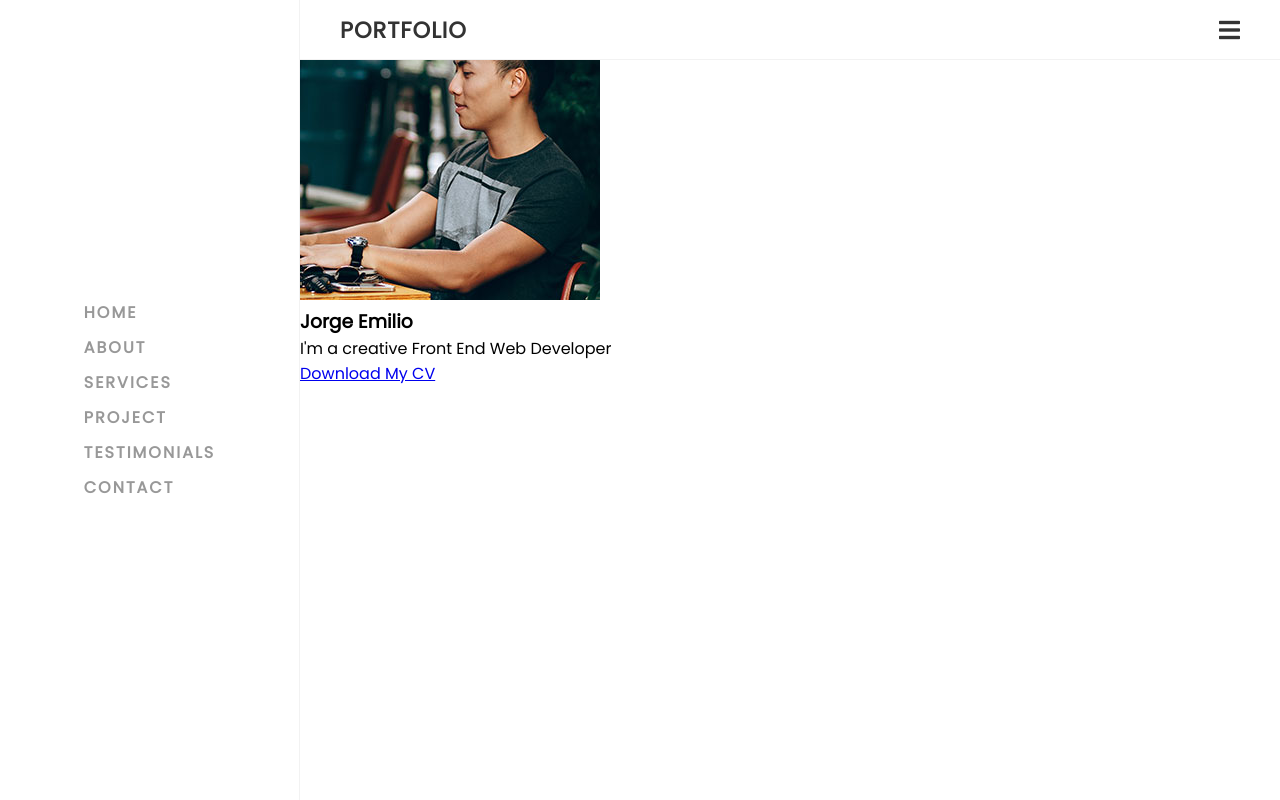
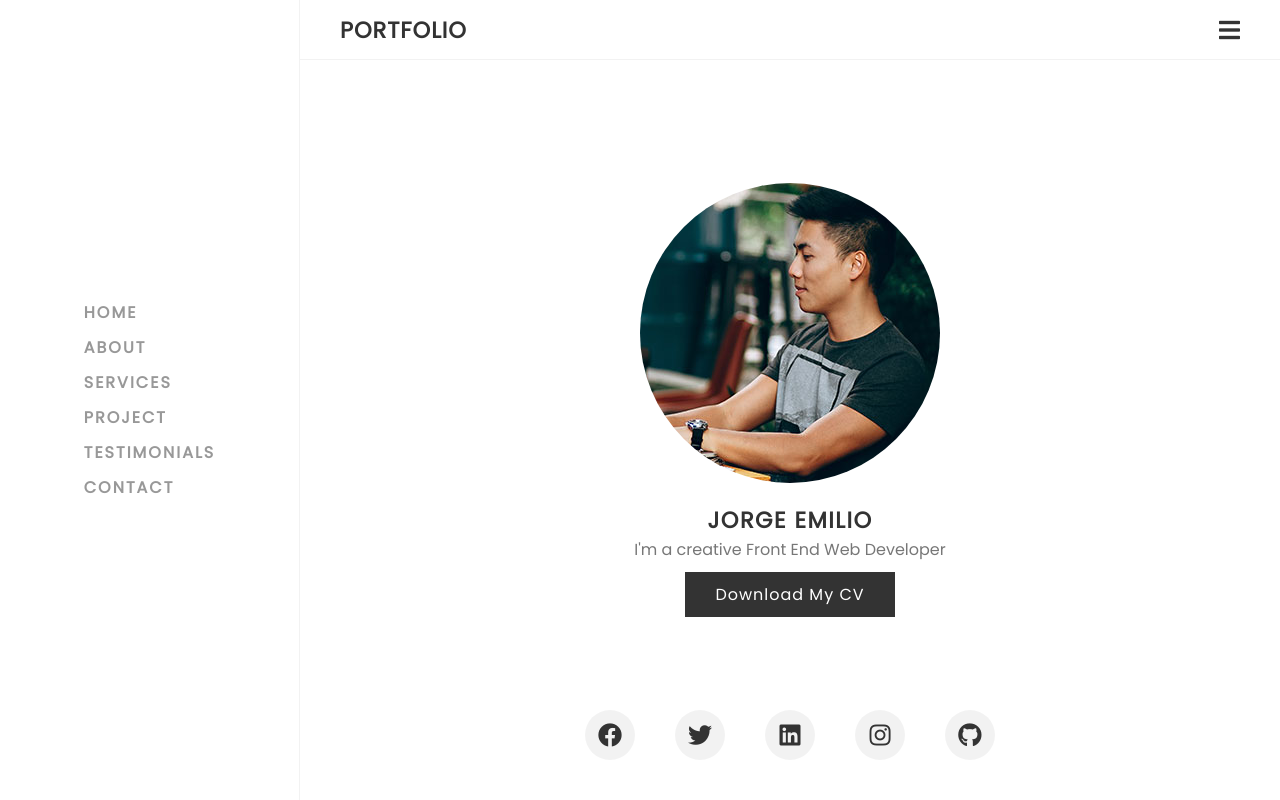
Before and after one commit to CesarArellano/Extra-Portfolio, a plain HTML site: page index.html in a window 1280 px wide. Drawn offline with Linux system fonts and the light colour scheme.

Commit message:
Adding banner and utils.css

```diff
--- a/css/style.css
+++ b/css/style.css
@@ -92,6 +92,7 @@ body {
   justify-content: space-between;
   align-items: center;
   transition: width 0.5s, left 0.5s;
+  z-index: 1;
 }
 
 .main .topbar.active {
@@ -118,3 +119,94 @@ body {
   font-size: 24px;
   color: var(--black);
 }
+
+section {
+  position: relative;
+  min-height: 100vh;
+}
+
+.banner {
+  display: flex;
+  justify-content: center;
+  align-items: center;
+  padding: 0 20px;
+}
+
+.banner .content {
+  display: flex;
+  justify-content: center;
+  align-items: center;
+  flex-direction: column;
+}
+
+.banner .imgBox {
+  position: relative;
+  width: 300px;
+  height: 300px;
+  overflow: hidden;
+  border-radius: 50%;
+  margin-bottom: 20px;
+}
+
+.banner .imgBox img {
+  position: absolute;
+  top: 0;
+  left: 0;
+  width: 100%;
+  height: 100%;
+  object-fit: cover;
+}
+
+h3 {
+  position: relative;
+  font-size: 1.4em;
+  color: var(--black);
+  letter-spacing: 1.5px;
+  text-transform: uppercase;
+}
+
+p {
+  color: #777;
+}
+
+.btn {
+  position: relative;
+  padding: 10px 30px;
+  background: var(--black);
+  color: var(--white);
+  font-weight: 400;
+  letter-spacing: 1px;
+  margin-top: 10px;
+  text-decoration: none;
+}
+
+.socialMedia {
+  position: absolute;
+  bottom: 20px;
+  display: flex;
+}
+
+.socialMedia li {
+  list-style: none;
+}
+
+.socialMedia li a {
+  width: 50px;
+  height: 50px;
+  background: rgba(0, 0, 0, 0.05);
+  font-size: 24px;
+  margin: 20px;
+  border-radius: 50%;
+  display: flex;
+  justify-content: center;
+  align-items: center;
+  text-decoration: none;
+  color: var(--black);
+  transition: 0.4s ease;
+}
+
+
+.socialMedia li a:hover {
+  background: var(--black);
+  color: var(--white);
+}
--- /dev/null
+++ b/css/utils.css
@@ -0,0 +1,11 @@
+.hoverable {
+  -webkit-transition: -webkit-box-shadow .25s;
+  transition: -webkit-box-shadow .25s;
+  transition: box-shadow .25s;
+  transition: box-shadow .25s, -webkit-box-shadow .25s;
+}
+
+.hoverable:hover {
+  -webkit-box-shadow: 0 8px 17px 0 rgba(0,0,0,0.2), 0 6px 20px 0 rgba(0,0,0,0.19);
+  box-shadow: 0 8px 17px 0 rgba(0,0,0,0.2),0 6px 20px 0 rgba(0,0,0,0.19);
+}
--- a/index.html
+++ b/index.html
@@ -5,8 +5,9 @@
   <meta http-equiv="X-UA-Compatible" content="IE=edge">
   <meta name="viewport" content="width=device-width, initial-scale=1.0">
   <title>Personal Portfolio</title>
-  <link rel="stylesheet" href="https://cdnjs.cloudflare.com/ajax/libs/font-awesome/5.15.3/css/all.min.css">
+  <link rel="stylesheet" href="https://cdnjs.cloudflare.com/ajax/libs/font-awesome/5.15.3/css/all.min.css" integrity="sha512-iBBXm8fW90+nuLcSKlbmrPcLa0OT92xO1BIsZ+ywDWZCvqsWgccV3gFoRBv0z+8dLJgyAHIhR35VZc2oM/gI1w==" crossorigin="anonymous" referrerpolicy="no-referrer" />
   <link rel="stylesheet" href="./css/style.css">
+  <link rel="stylesheet" href="./css/utils.css">
 </head>
 <body>
   <div class="container">
@@ -29,12 +30,19 @@
       </div>
       <section class="banner" id="banner">
         <div class="content">
-          <div class="imgBox">
+          <div class="imgBox hoverable">
             <img src="./assets/images/user.jpg" alt="User image">
           </div>
           <h3>Jorge Emilio</h3>
           <p>I'm a creative Front End Web Developer</p>
           <a href="#" class="btn">Download My CV</a>
+          <ul class="socialMedia">
+            <li><a href="#"><i class="fab fa-facebook" aria-hidden="true"></i></a></li>
+            <li><a href="#"><i class="fab fa-twitter" aria-hidden="true"></i></a></li>
+            <li><a href="#"><i class="fab fa-linkedin" aria-hidden="true"></i></a></li>
+            <li><a href="#"><i class="fab fa-instagram" aria-hidden="true"></i></a></li>
+            <li><a href="#"><i class="fab fa-github" aria-hidden="true"></i></a></li>
+          </ul>
         </div>
       </section>
     </div>
```
